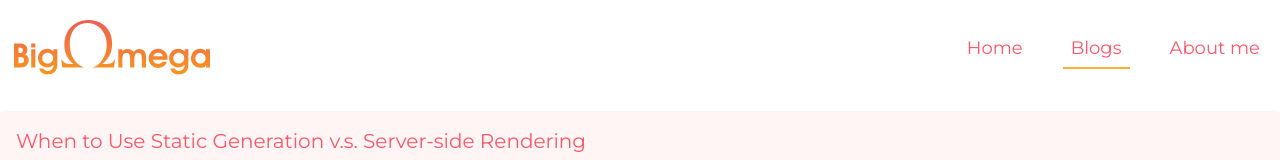
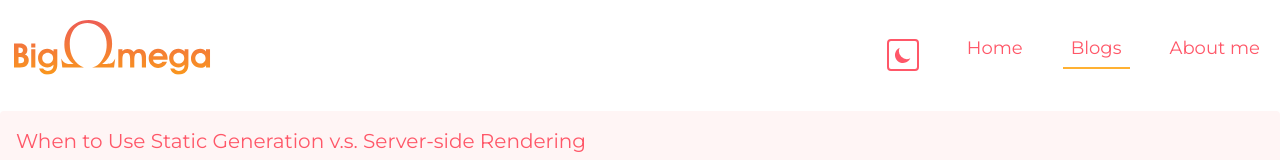
Before and after one commit to prashantacharya/bigomega-v2, a Next.js app: page /blogs in a window 1280 px wide. Shown: the top 160 px of the page. Built offline with nearby package versions, Linux system fonts and the light colour scheme.

Commit message:
Add fotoer

```diff
--- /dev/null
+++ b/components/Footer.tsx
@@ -0,0 +1,13 @@
+const Footer = () => {
+  return (
+    <section className="bg-section py-10">
+      <div className="container mx-auto px-4">
+        <p className="text-center text-primary-normal">
+          All rights reserved to Prashant Acharya
+        </p>
+      </div>
+    </section>
+  );
+};
+
+export default Footer;
--- a/components/Nav.tsx
+++ b/components/Nav.tsx
@@ -4,6 +4,7 @@ import { MenuAlt3Icon } from '@heroicons/react/solid';
 
 import links from '../constants/links';
 import { useRouter } from 'next/router';
+import ThemeSwitch from './ThemeSwitch';
 
 const Nav = () => {
   const router = useRouter();
@@ -16,6 +17,10 @@ const Nav = () => {
         <div className="flex justify-between">
           <Image src="/logo.svg" height="55" width="200" alt="Big Omega" />
 
+          <div className="flex justify-between items-center">
+            <div className="mr-4 md:mr-10">
+              <ThemeSwitch />
+            </div>
             <ul className="items-center hidden md:flex">
               {links.map((link) => (
                 <li className="mr-8 last:mr-0" key={link.url}>
@@ -39,6 +44,7 @@ const Nav = () => {
             </div>
           </div>
         </div>
+      </div>
     </nav>
   );
 };
--- a/components/ThemeSwitch.tsx
+++ b/components/ThemeSwitch.tsx
@@ -1,8 +1,11 @@
+import { MoonIcon, SunIcon } from '@heroicons/react/solid';
 import { useContext } from 'react';
 import { ThemeContext } from '../context/ThemeProvider';
 
 const ThemeSwitch = () => {
   const themeContext = useContext(ThemeContext);
+
+  console.log(themeContext);
 
   const switchTheme = () => {
     themeContext?.toggleTheme();
@@ -10,10 +13,14 @@ const ThemeSwitch = () => {
 
   return (
     <button
-      className="bg-primary-normal hover:bg-primary-darker ease-in-out duration-300 mt-4 p-1 text-white text-xs rounded"
+      className="border-2 border-primary-normal hover:bg-primary-normal ease-in-out duration-300 mt-4 p-1 text-primary-normal hover:text-white text-xs rounded"
       onClick={switchTheme}
     >
-      Switch
+      {themeContext?.theme === 'default' ? (
+        <MoonIcon className="h-5 w-5" />
+      ) : (
+        <SunIcon className="h-5 w-5" />
+      )}
     </button>
   );
 };
--- a/context/ThemeProvider.tsx
+++ b/context/ThemeProvider.tsx
@@ -2,6 +2,7 @@ import { createContext, useEffect, useState } from 'react';
 
 export const ThemeContext = createContext<null | {
   toggleTheme: () => void;
+  theme: string;
 }>(null);
 
 interface ThemeProviderProps {
@@ -34,7 +35,7 @@ const ThemeProvider = (props: ThemeProviderProps) => {
   const appTheme = theme === 'dark' ? 'theme-dark dark' : 'theme-default';
 
   return (
-    <ThemeContext.Provider value={{ toggleTheme }}>
+    <ThemeContext.Provider value={{ toggleTheme, theme }}>
       <div className={`${appTheme} bg-primary`}>{props.children}</div>
     </ThemeContext.Provider>
   );
--- a/pages/index.tsx
+++ b/pages/index.tsx
@@ -6,6 +6,7 @@ import ThemeSwitch from '../components/ThemeSwitch';
 import HomePageBlogList from '../components/HomepageBlogList';
 import Technologies from '../components/Technologies';
 import SocialMedia from '../components/Socialmedia';
+import Footer from '../components/Footer';
 
 const HomePage = (props: any) => {
   const { blogs } = props;
@@ -24,9 +25,7 @@ const HomePage = (props: any) => {
 
       <SocialMedia />
 
-      <div className="mt-10">
-        <ThemeSwitch />
-      </div>
+      <Footer />
     </div>
   );
 };
```
Lines whose indentation alone changed are shown as unchanged.
